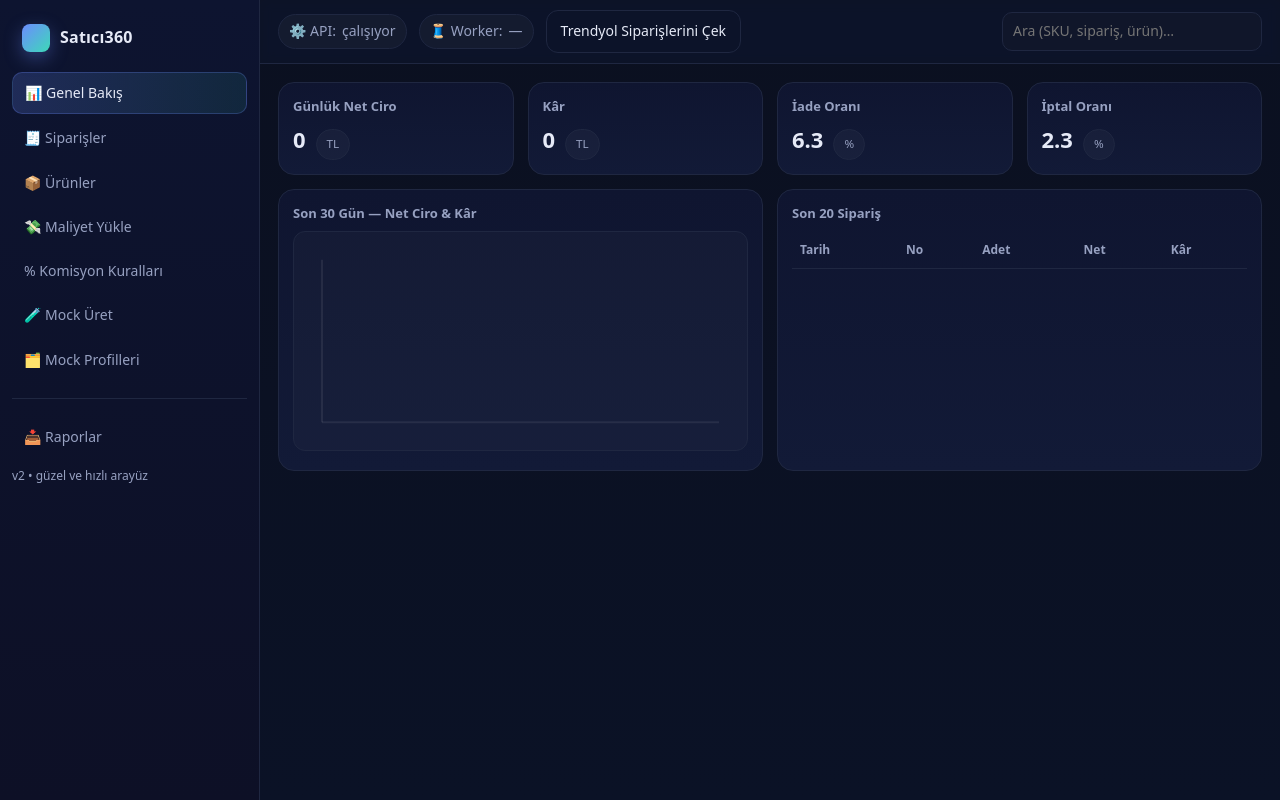
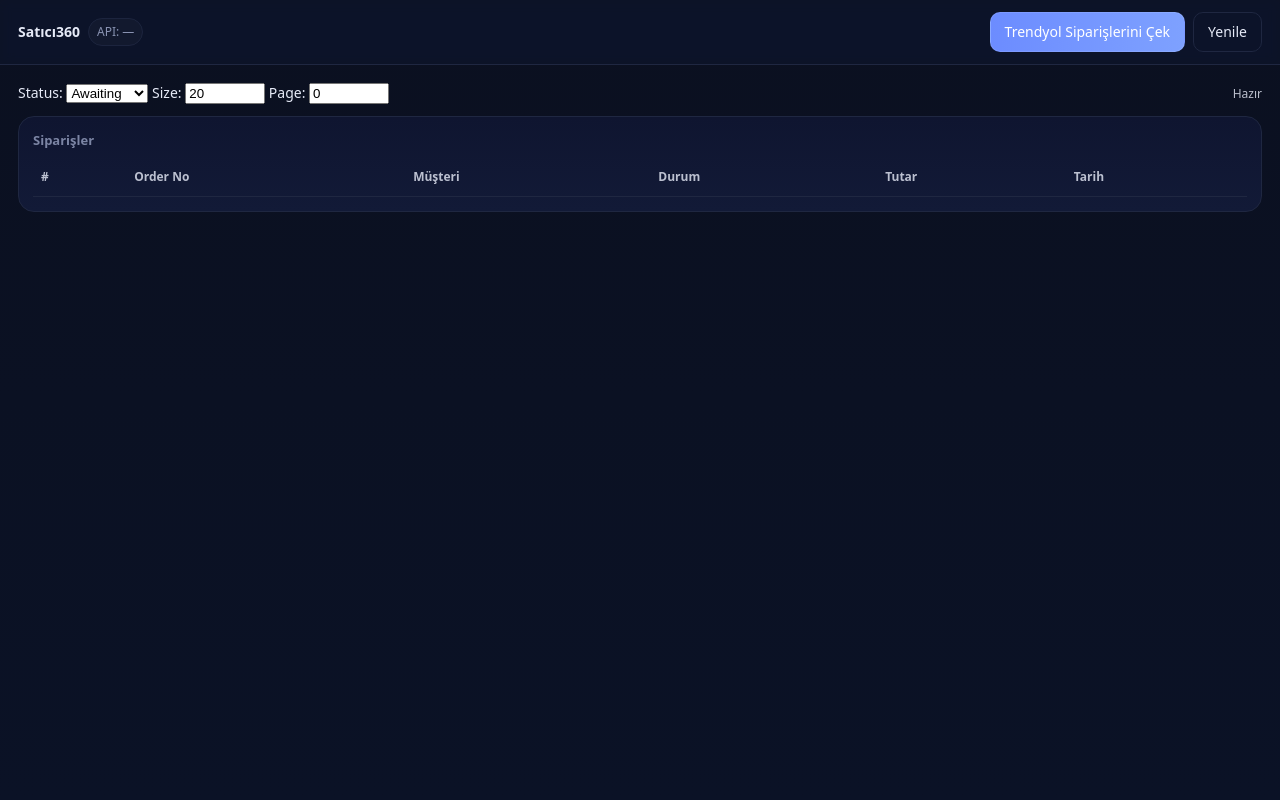
Before and after one commit to kenanemiroglu/satici360, a website: page public/app/index.html in a window 1280 px wide. Drawn offline with Linux system fonts and the light colour scheme; no server answers.

Commit message:
Update index.html

```diff
--- a/public/app/index.html
+++ b/public/app/index.html
@@ -3,152 +3,68 @@
 <head>
   <meta charset="utf-8" />
   <meta name="viewport" content="width=device-width, initial-scale=1" />
-  <title>Satıcı360 — Dashboard</title>
+  <title>Satıcı360 — Panel</title>
   <link rel="stylesheet" href="style.css" />
+  <style>
+    .toolbar{display:flex;gap:8px;align-items:center;justify-content:space-between;margin-bottom:12px}
+    .status{font-size:12px;opacity:.8}
+    table{width:100%;border-collapse:collapse}
+    th,td{padding:10px 8px;border-bottom:1px solid #1f2741;text-align:left}
+    th{opacity:.8;font-size:12px}
+    .pill{display:inline-block;padding:4px 8px;border:1px solid #1f2741;border-radius:999px;font-size:12px;opacity:.9}
+    .btn{all:unset;cursor:pointer;background:linear-gradient(90deg,#6c8cff,#7ea1ff);border:1px solid rgba(255,255,255,.1);color:#fff;padding:9px 14px;border-radius:10px}
+    .btn.ghost{background:transparent;border:1px solid #1f2741}
+  </style>
 </head>
 <body>
-  <div class="app">
-    <aside class="side">
-      <div class="brand">
-        <div class="logo"></div>
-        <h1>Satıcı360</h1>
+  <div class="top" style="display:flex;align-items:center;justify-content:space-between;padding:12px 18px;border-bottom:1px solid #1f2741;background:rgba(16,22,42,.6);backdrop-filter:saturate(150%) blur(6px)">
+    <div class="row" style="display:flex;gap:8px;align-items:center">
+      <strong>Satıcı360</strong>
+      <span class="pill">API: <span id="apiState">—</span></span>
     </div>
-      <div class="nav" id="nav">
-        <button data-route="#/overview" class="active">📊 Genel Bakış</button>
-        <button data-route="#/orders">🧾 Siparişler</button>
-        <button data-route="#/products">📦 Ürünler</button>
-        <button data-route="#/costs">💸 Maliyet Yükle</button>
-        <button data-route="#/commission">% Komisyon Kuralları</button>
-        <button data-route="#/mock">🧪 Mock Üret</button>
-        <button data-route="#/profiles">🗂️ Mock Profilleri</button>
-        <div class="divider"></div>
-        <button data-route="#/reports">📥 Raporlar</button>
-      </div>
-      <div class="hint" style="margin-top:10px">v2 • güzel ve hızlı arayüz</div>
-    </aside>
-
-    <header class="top">
-      <div class="row">
-        <div class="pill">⚙️ API: <span id="apiState">bekleniyor…</span></div>
-        <div class="pill">🧵 Worker: <span id="workerState">—</span></div>
-      </div>
-      <div class="search"><input placeholder="Ara (SKU, sipariş, ürün)…" id="q"/></div>
-    </header>
-
-    <main class="main">
-      <!-- Overview -->
-      <section id="overview" class="section active">
-        <div class="grid cols-4">
-          <div class="card"><h3>Günlük Net Ciro</h3><div class="kpi"><div class="num" id="kpi_revenue">—</div><small class="pill">TL</small></div></div>
-          <div class="card"><h3>Kâr</h3><div class="kpi"><div class="num" id="kpi_profit">—</div><small class="pill success">TL</small></div></div>
-          <div class="card"><h3>İade Oranı</h3><div class="kpi"><div class="num" id="kpi_return">—</div><small class="pill warn">%</small></div></div>
-          <div class="card"><h3>İptal Oranı</h3><div class="kpi"><div class="num" id="kpi_cancel">—</div><small class="pill danger">%</small></div></div>
-        </div>
-        <div class="grid cols-2" style="margin-top:14px">
-          <div class="card"><h3>Son 30 Gün — Net Ciro & Kâr</h3><canvas id="chart"></canvas></div>
-          <div class="card"><h3>Son 20 Sipariş</h3>
-            <table class="table" id="tbl_orders"><thead><tr><th>Tarih</th><th>No</th><th>Adet</th><th>Net</th><th>Kâr</th></tr></thead><tbody></tbody></table>
+    <div class="row" style="display:flex;gap:8px;align-items:center">
+      <button class="btn" id="fetchOrdersBtn">Trendyol Siparişlerini Çek</button>
+      <button class="btn ghost" id="refreshBtn">Yenile</button>
     </div>
   </div>
-      </section>
 
-      <!-- Orders -->
-      <section id="orders" class="section">
-        <div class="card">
-          <div class="row" style="justify-content:space-between;align-items:center">
-            <h3>Son Siparişler</h3>
-            <button class="btn ghost" id="btn_export_daily">Günlük CSV indir</button>
+  <main class="main" style="padding:18px">
+    <div class="toolbar">
+      <div>
+        <label>Status:
+          <select id="statusSel">
+            <option value="Awaiting">Awaiting</option>
+            <option value="Created">Created</option>
+            <option value="Picking">Picking</option>
+            <option value="Invoiced">Invoiced</option>
+            <option value="Cancelled">Cancelled</option>
+          </select>
+        </label>
+        <label>Size: <input id="sizeInp" type="number" value="20" min="1" style="width:80px"></label>
+        <label>Page: <input id="pageInp" type="number" value="0" min="0" style="width:80px"></label>
       </div>
-          <table class="table" id="orders_list"><thead><tr><th>Tarih</th><th>Sipariş</th><th>Ürün</th><th>Net</th><th>Kâr</th><th>Durum</th></tr></thead><tbody></tbody></table>
+      <div class="status" id="statusText">Hazır</div>
     </div>
-      </section>
 
-      <!-- Products -->
-      <section id="products" class="section">
-        <div class="card">
-          <h3>Ürünler</h3>
-          <table class="table" id="products_list"><thead><tr><th>SKU</th><th>Başlık</th><th>Kategori</th><th>Birim Maliyet</th></tr></thead><tbody></tbody></table>
+    <div class="card" style="background:linear-gradient(180deg,#0f1530,#121a37);border:1px solid #1f2741;border-radius:16px;padding:14px">
+      <h3 style="margin:0 0 8px 0;opacity:.8">Siparişler</h3>
+      <table id="ordersTable">
+        <thead>
+          <tr>
+            <th>#</th>
+            <th>Order No</th>
+            <th>Müşteri</th>
+            <th>Durum</th>
+            <th>Tutar</th>
+            <th>Tarih</th>
+          </tr>
+        </thead>
+        <tbody></tbody>
+      </table>
+      <div id="emptyHint" style="padding:12px;opacity:.8;display:none">Kayıt bulunamadı.</div>
+      <pre id="rawOut" style="margin-top:12px;max-height:220px;overflow:auto;background:rgba(255,255,255,.03);border:1px solid #1f2741;border-radius:10px;padding:10px;display:none"></pre>
     </div>
-      </section>
-
-      <!-- Costs Upload -->
-      <section id="costs" class="section">
-        <div class="card">
-          <h3>Maliyet Yükleme (CSV)</h3>
-          <div class="row">
-            <div class="input"><label>CSV Dosyası</label><input type="file" id="costFile" accept=".csv"/></div>
-            <button class="btn" id="btn_cost_upload">Yükle</button>
-            <span id="costStatus" class="hint"></span>
-            <a class="btn secondary" href="/api/export/products.csv">Ürün CSV indir</a>
-          </div>
-          <div class="hint">Kolonlar: <code>sku,unit_cost,effective_from</code></div>
-        </div>
-      </section>
-
-      <!-- Commission Rules -->
-      <section id="commission" class="section">
-        <div class="card">
-          <h3>Komisyon Kuralları</h3>
-          <div class="row">
-            <div class="input"><label>Shop ID</label><input id="shopId" placeholder="uuid"/></div>
-            <div class="input"><label>Kategori</label><input id="category" placeholder="örn: Giyim"/></div>
-            <div class="input"><label>Oran %</label><input id="rate" type="number" step="0.01"/></div>
-            <button class="btn" id="addRule">Ekle / Güncelle</button>
-            <button class="btn ghost" id="loadRules">Kuralları Yükle</button>
-          </div>
-          <pre id="rulesOut" style="margin-top:10px"></pre>
-        </div>
-      </section>
-
-      <!-- Mock Generate -->
-      <section id="mock" class="section">
-        <div class="card">
-          <h3>Mock Veri Oluştur</h3>
-          <form id="mockForm" class="row" onsubmit="return false;">
-            <div class="input"><label>Gün</label><input id="days" type="number" value="30" min="1"></div>
-            <div class="input"><label>Günlük Adet</label><input id="per_day" type="number" value="50" min="1"></div>
-            <div class="input"><label>İade %</label><input id="return_rate" type="number" value="7" step="0.1"></div>
-            <div class="input"><label>İptal %</label><input id="cancel_rate" type="number" value="2" step="0.1"></div>
-            <div class="input"><label>Kupon %</label><input id="coupon_rate" type="number" value="10" step="0.1"></div>
-            <button class="btn" id="btn_mock_start">Başlat</button>
-            <span id="mockStatus" class="hint"></span>
-          </form>
-        </div>
-      </section>
-
-      <!-- Profiles -->
-      <section id="profiles" class="section">
-        <div class="card">
-          <h3>Mock Profilleri</h3>
-          <details>
-            <summary>Profil Oluştur/Güncelle</summary>
-            <div class="row" style="margin-top:10px">
-              <div class="input" style="min-width:220px"><label>Profil Adı</label><input id="profName" placeholder="kampanya"/></div>
-              <div class="input" style="flex:1;min-width:320px"><label>Parametreler (JSON)</label><textarea id="profParams" rows="5" placeholder='{"per_day":60,"return_rate":0.07,"cancel_rate":0.02,"coupon_rate":0.10,"dow":{"6":{"per_day":120},"7":{"per_day":120}}}'></textarea></div>
-              <button class="btn" id="saveProfile">Kaydet</button>
-            </div>
-          </details>
-          <div class="row" style="margin-top:10px">
-            <button class="btn ghost" id="loadProfiles">Profilleri Listele</button>
-            <div class="input"><label>Başlangıç</label><input type="date" id="runFrom"></div>
-            <div class="input"><label>Bitiş</label><input type="date" id="runTo"></div>
-            <div class="input"><label>Profil</label><input id="runProfileName" placeholder="kampanya"></div>
-            <button class="btn" id="runProfile">Profili Çalıştır</button>
-            <span id="runStatus" class="hint"></span>
-          </div>
-          <pre id="profilesOut" style="margin-top:10px"></pre>
-        </div>
-      </section>
-
-      <!-- Reports -->
-      <section id="reports" class="section">
-        <div class="grid cols-2">
-          <div class="card"><h3>Günlük Rapor</h3><a class="btn" href="/api/export/daily.csv">İndir (CSV)</a></div>
-          <div class="card"><h3>Ürün Raporu</h3><a class="btn" href="/api/export/products.csv">İndir (CSV)</a></div>
-        </div>
-      </section>
   </main>
-  </div>
 
   <script src="main.js"></script>
 </body>
```
Lines whose indentation alone changed are shown as unchanged.
